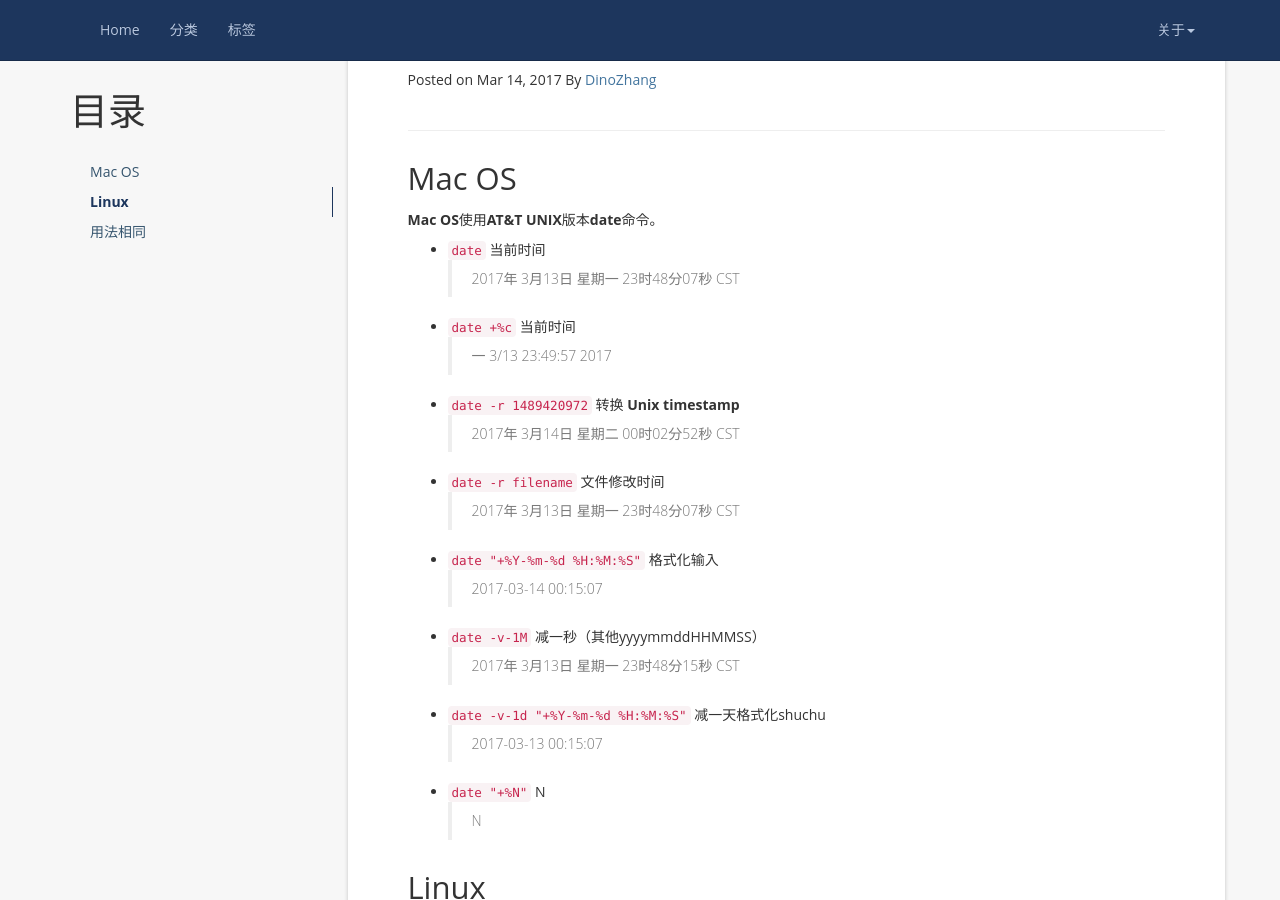
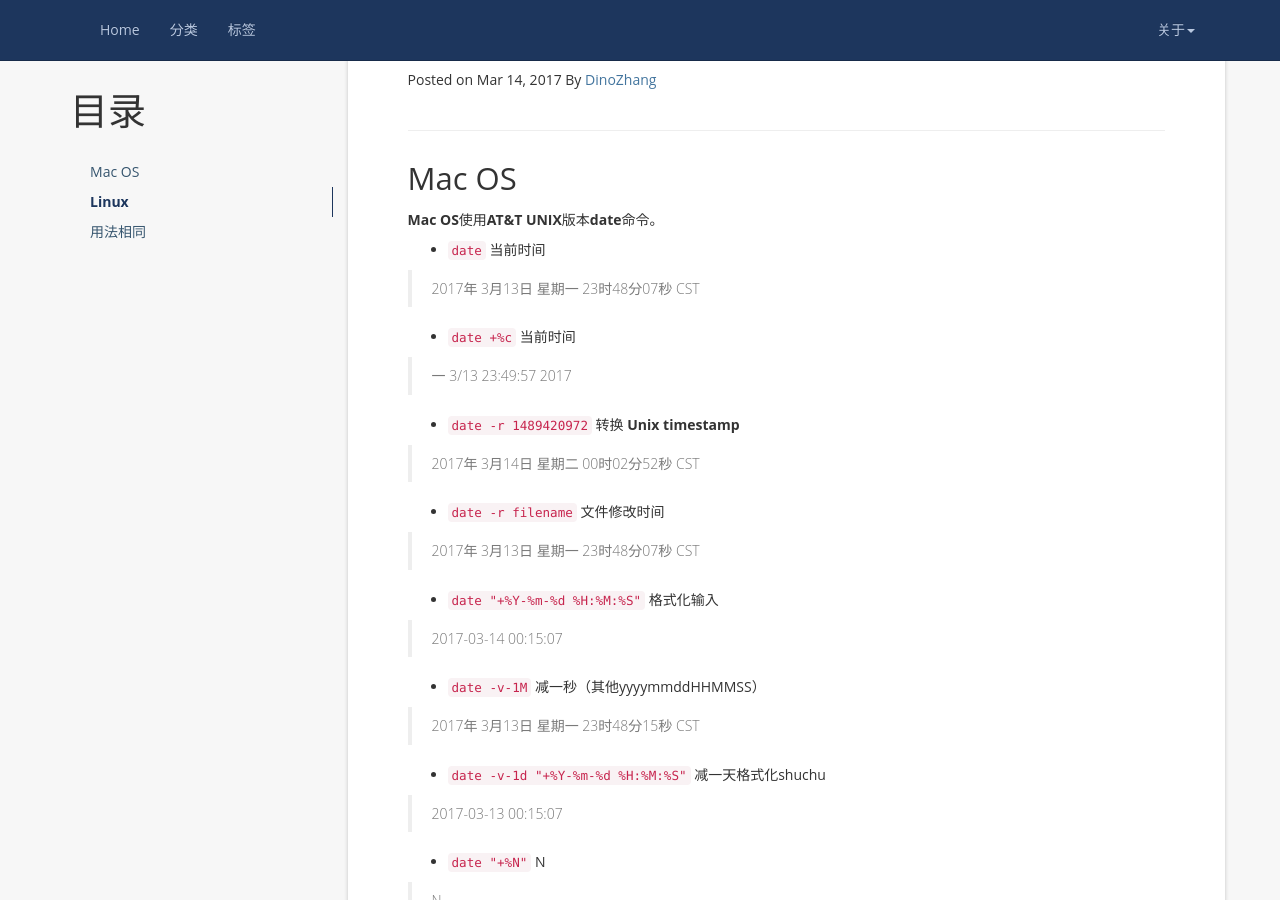
Before and after one commit to DinoZhang/dinozhang.github.io, a Jekyll site: the page built from _posts/2017-03-14-mac-os-and-linux-date-command.md, in a window 1280 px wide and 900 px high, scrolled down 305 px. Built offline with Jekyll 4.4.1, drawn with Linux system fonts in a browser that asks for light colours; nearby versions of some CDN libraries; comment, search, counter and statistics services are not loaded.

Commit message:
update display

```diff
--- a/_posts/2017-03-14-mac-os-and-linux-date-command.md
+++ b/_posts/2017-03-14-mac-os-and-linux-date-command.md
@@ -16,27 +16,35 @@
 **Mac OS**使用**AT&T UNIX**版本**date**命令。
 
 * `date` 当前时间
+
 > 2017年 3月13日 星期一 23时48分07秒 CST
 
 * `date +%c` 当前时间
+
 > 一  3/13 23:49:57 2017
 
 * `date -r 1489420972` 转换 **Unix timestamp**
+
 > 2017年 3月14日 星期二 00时02分52秒 CST
 
 * `date -r filename` 文件修改时间
+
 > 2017年 3月13日 星期一 23时48分07秒 CST
 
 * `date  "+%Y-%m-%d %H:%M:%S"` 格式化输入
+
 > 2017-03-14	00:15:07
 
 * `date -v-1M` 减一秒（其他yyyymmddHHMMSS）
+
 > 2017年 3月13日 星期一 23时48分15秒 CST
 
 * `date -v-1d "+%Y-%m-%d %H:%M:%S"` 减一天格式化shuchu
+
 > 2017-03-13	00:15:07
 
 * `date "+%N"` N
+
 > N
 
 ## Linux
@@ -46,38 +54,50 @@
 * `date -s "2008-05-23 01:01:01"` 设置系统时间(root)
 
 * `date` 当前时间
+
 > 2017年 03月 13日 星期一 23:48:37 CST
 
 * `date +%c` 当前时间
+
 > 2017年03月13日 星期一 23时48分54秒
 
 * `date +%Y-%m-%d%t%H:%M:%S%n%p` 格式化当前时间
-&emsp;
+
 > 2017-03-14	00:15:07
->>上午
->>
+>
+>上午
+
+
 *  `date +%Y-%m-%d --date="+1 day"` 加一天
+
 > 2017-03-15
 
 *  `date +%Y-%m-%d --date="+1 day"` 加一月
+
 > 2017-04-14
 
 *  `date +%Y-%m-%d --date="+1 year` 加一年
+
 > 2018-03-14
 
 *  `date -d "+1 days" +%Y-%m-%d` 加一天
+
 > 2018-03-15
 
 *  `date -d "2 weeks" +%Y-%m-%d` 两周后
+
 > 2018-03-28
 
 *  `date -d "30 days ago` 30天前
+
 > 2018-02-12
 
 *  `date -d "jan 14 -2 weeks" +%Y-%m-%d` 两周前
+
 > 2016-12-31
 
 * `date "+%N"` nanoseconds(000000000-999999999)
+
 > 532833721
 
 ## 用法相同
@@ -85,28 +105,37 @@
 **Mac OS** 与 **Linux**在格式化输入用法相同
 
 *  `date +%A` 星期
+
 > 星期二
 
 *  `date +%B` 月份
+
 > 三月
 
 *  `date +%b` 月份 同 `date +%h`
+
 > 3
 
 *  `date +%j` 一年中的第几天 (001-366)
+
 > 073
 
 *  `date +%m` 月份(第几个月)
+
 > 03
 
 *  `date +%U` 一年中的第几周(00-53,以周天为第一天)
+
 > 11
 
 *  `date +%W` 一年中的第几周(00-53,以周一为第一天)
+
 > 11
 
 *  `date +%y` 年份
+
 > 17
 
 *  `date +%Y` 年份
+
 > 2017
```
Also changed, not shown: _posts/2017-03-31-linux-command.md (+22 -0 lines).
